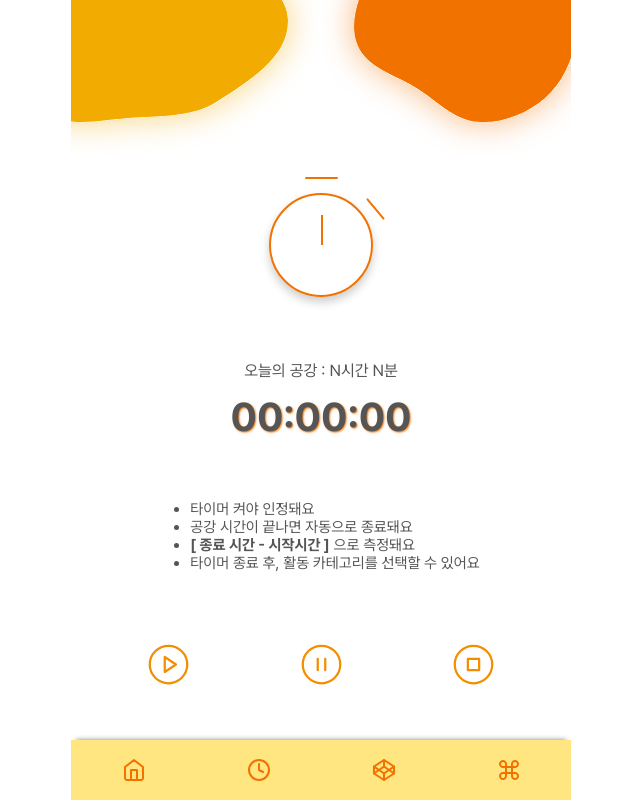
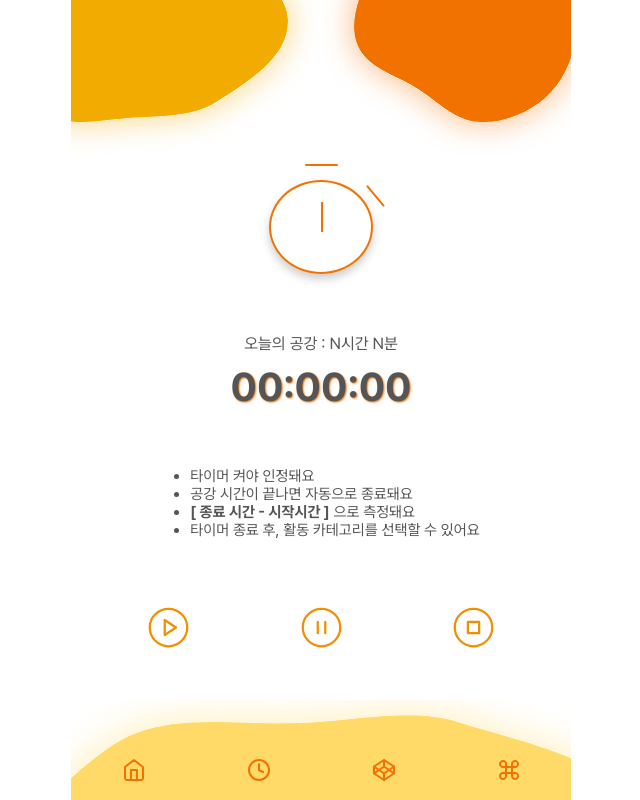
Before and after one commit to enunsnv/SupernovaFront, a React (Create React App) app: page /timer in a window 1280 px wide. Shown: the whole page, without its empty margins (319-959 px from the left). Built offline with nearby package versions, Linux system fonts and the light colour scheme; no server answers.

Commit message:
style : nav 스타일 변경

```diff
--- a/src/components/navigation/Navbar.jsx
+++ b/src/components/navigation/Navbar.jsx
@@ -7,8 +7,9 @@ const Footer = styled.div`
   display: flex;
   justify-content: space-around;
   padding: 10px 0;
-  background-color: #ffe680;
-  box-shadow: 0 -5px 5px -5px gray; /* Added shadow effect */
+  padding-top:50px;
+  background: url('/img/nav.svg') no-repeat center center;
+  background-size: cover; /* Ensures the SVG covers the entire background */
 `;
 
 const Icon = styled.div`
--- a/src/pages/Main.jsx
+++ b/src/pages/Main.jsx
@@ -129,7 +129,6 @@ const Footer = styled.div`
     width: 100%;
     display: flex;
     justify-content: space-around;
-    background-color: #ffe680;
 `;
 
 const ProgressBarContainer = styled.div`
```
Also changed, not shown: public/img/nav.svg (added).
